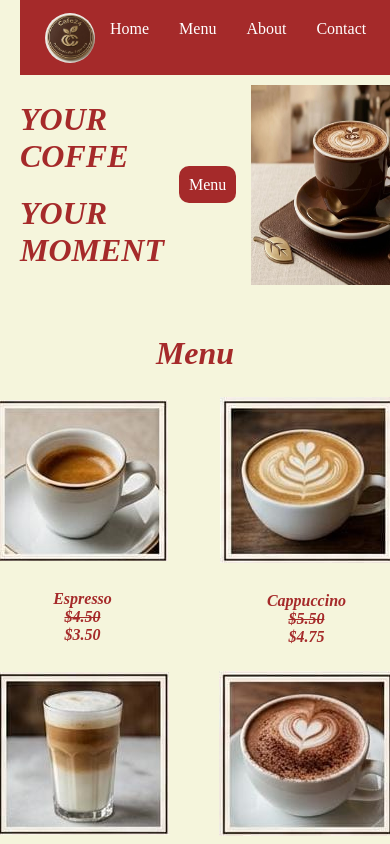
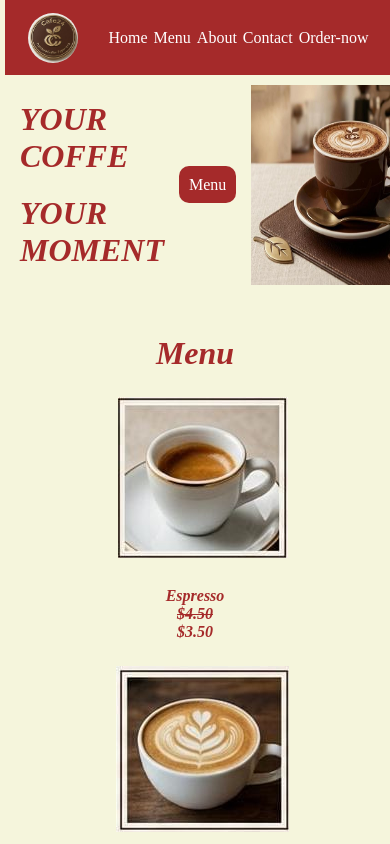
Before and after one commit to llaapphh228866-del/Cafe24, a plain HTML site: page index.html in a window 390 px wide. Shown: the top 844 px of the page. Drawn offline with Linux system fonts and the light colour scheme.

Commit message:
Add files via upload

```diff
--- a/CAFE-CSS/CAFE.CSS
+++ b/CAFE-CSS/CAFE.CSS
@@ -285,7 +285,7 @@ html {
     color: var(--White);
 }
 .container{
-        width: 96%;
+        width: 100%;
         max-width: 1170px;
     }
 @media (max-width:767px){
@@ -297,10 +297,20 @@ html {
     align-items: center;
     }
     .photo{
-    grid-template-columns: repeat(2,1fr);
+    grid-template-columns: 1fr;
+    }
+    .head {
+    margin: 0 0px;
+    padding: 0px 10px;
+    justify-content: space-around;
+    margin-left: 5px;
+    }
+    .head a {
+    margin: 3px;
     }
     .photo img {
     margin: 25px;
+    margin-left: 40px;
     }
     .About p{
     border-bottom: 2px solid var(--brown);
```
